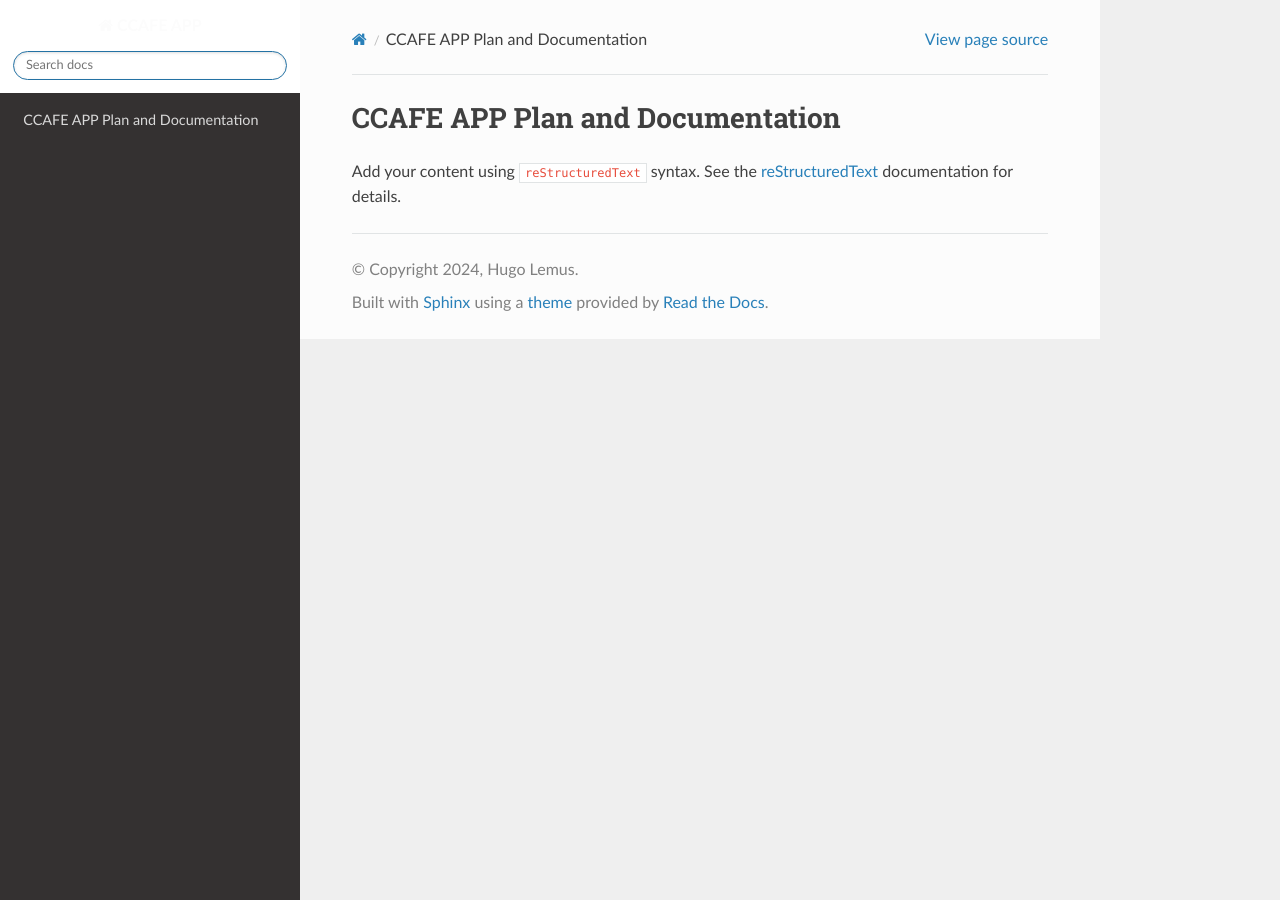
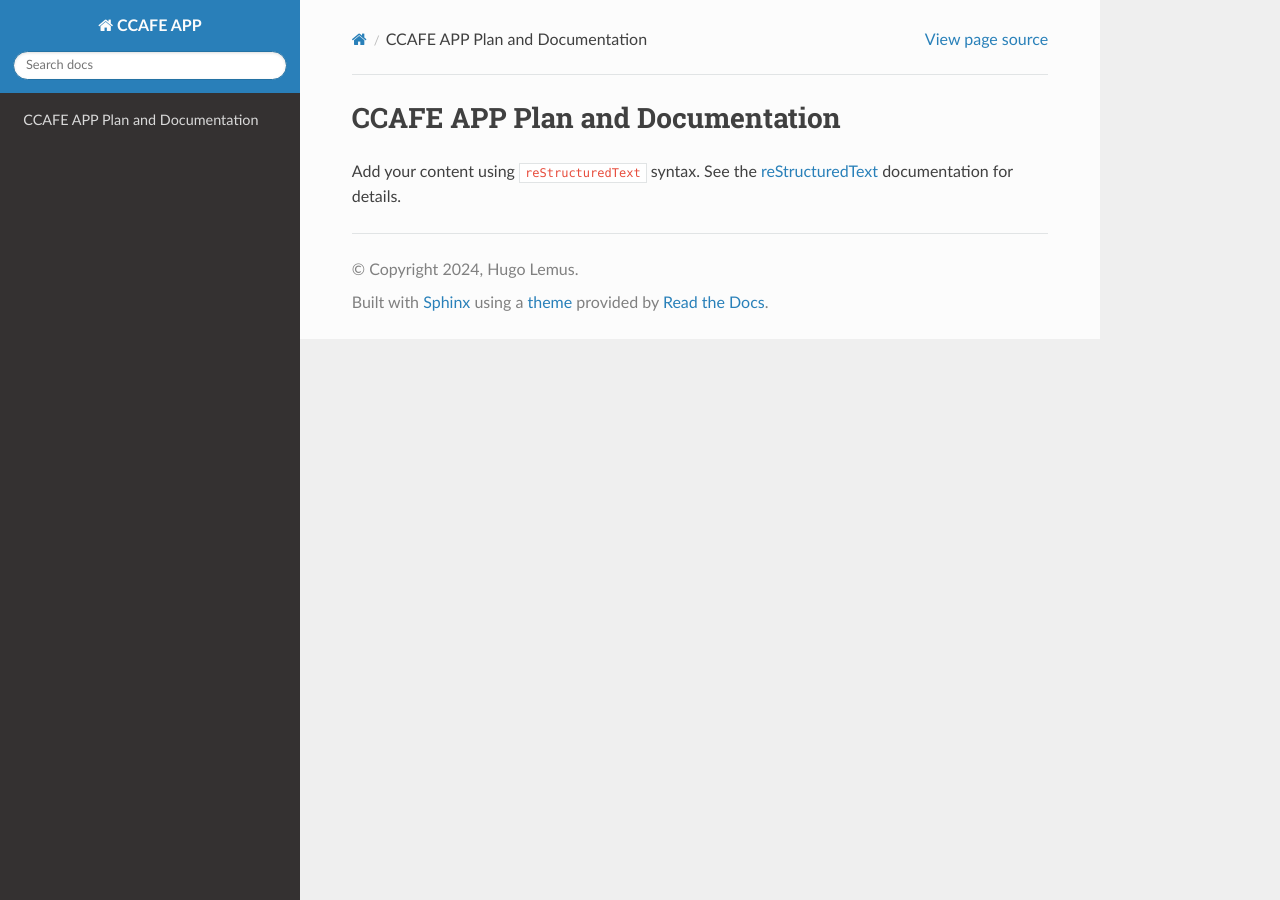
Before and after one commit to quicksmiles/CCAFE_APP, a Sphinx documentation site: the page built from docs/source/index.rst, in a window 1280 px wide. Built offline with Sphinx 7.4.7 and the Read the Docs theme 3.1.0, drawn with Linux system fonts in a browser that asks for light colours.

Commit message:
Update conf.py
update style_nav_header and flout_display entries

```diff
--- a/docs/source/conf.py
+++ b/docs/source/conf.py
@@ -37,8 +37,8 @@ html_theme_options = {
     'prev_next_buttons_location': 'bottom',
     'style_external_links': False,
     'vcs_pageview_mode': '',
-    'style_nav_header_background': 'white',
-    'flyout_display': 'hidden',
+    'style_nav_header_background': '#297fb9',
+    'flyout_display': 'attached',
     'version_selector': True,
     'language_selector': True,
     # TOC options
```
